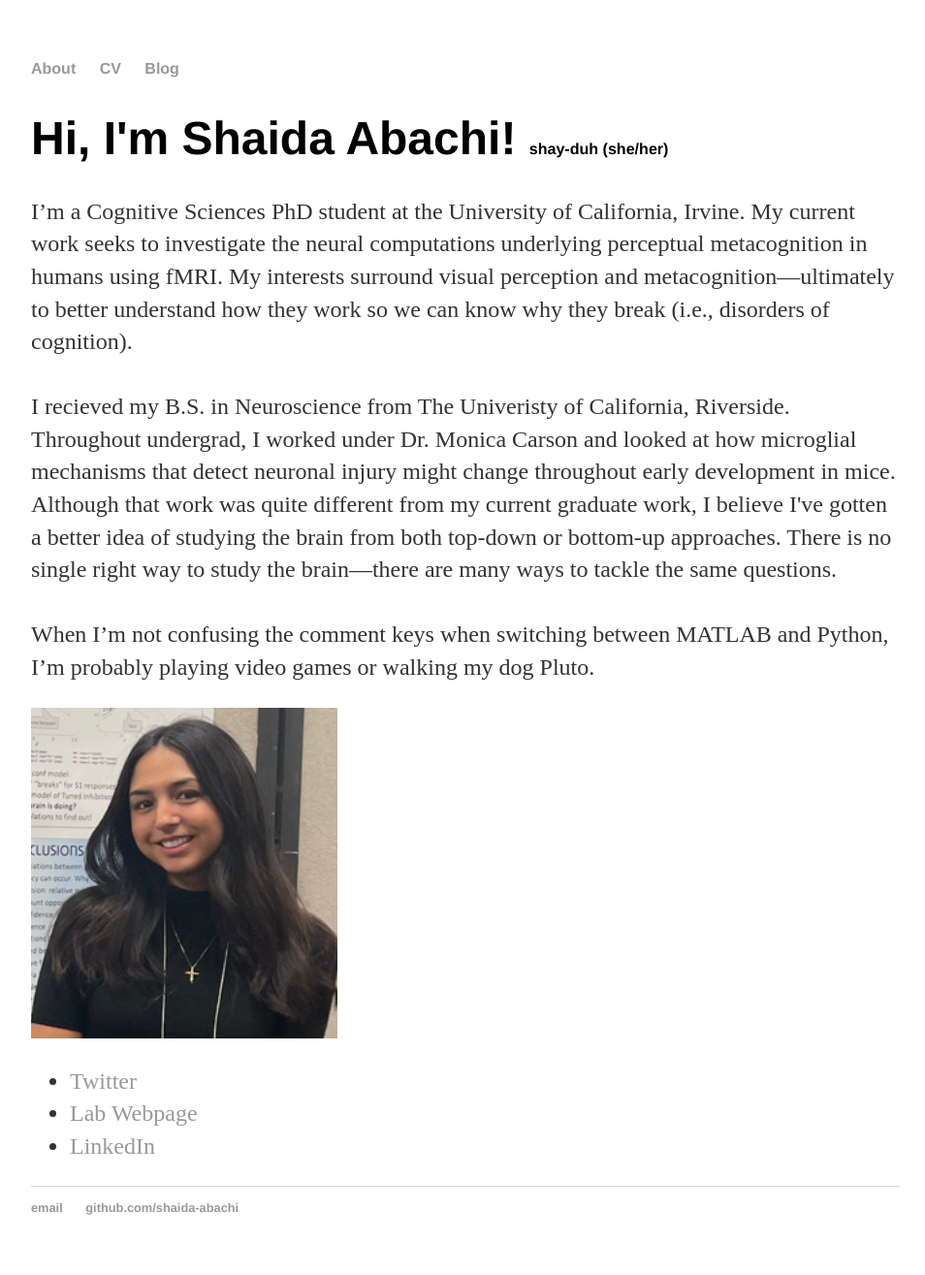
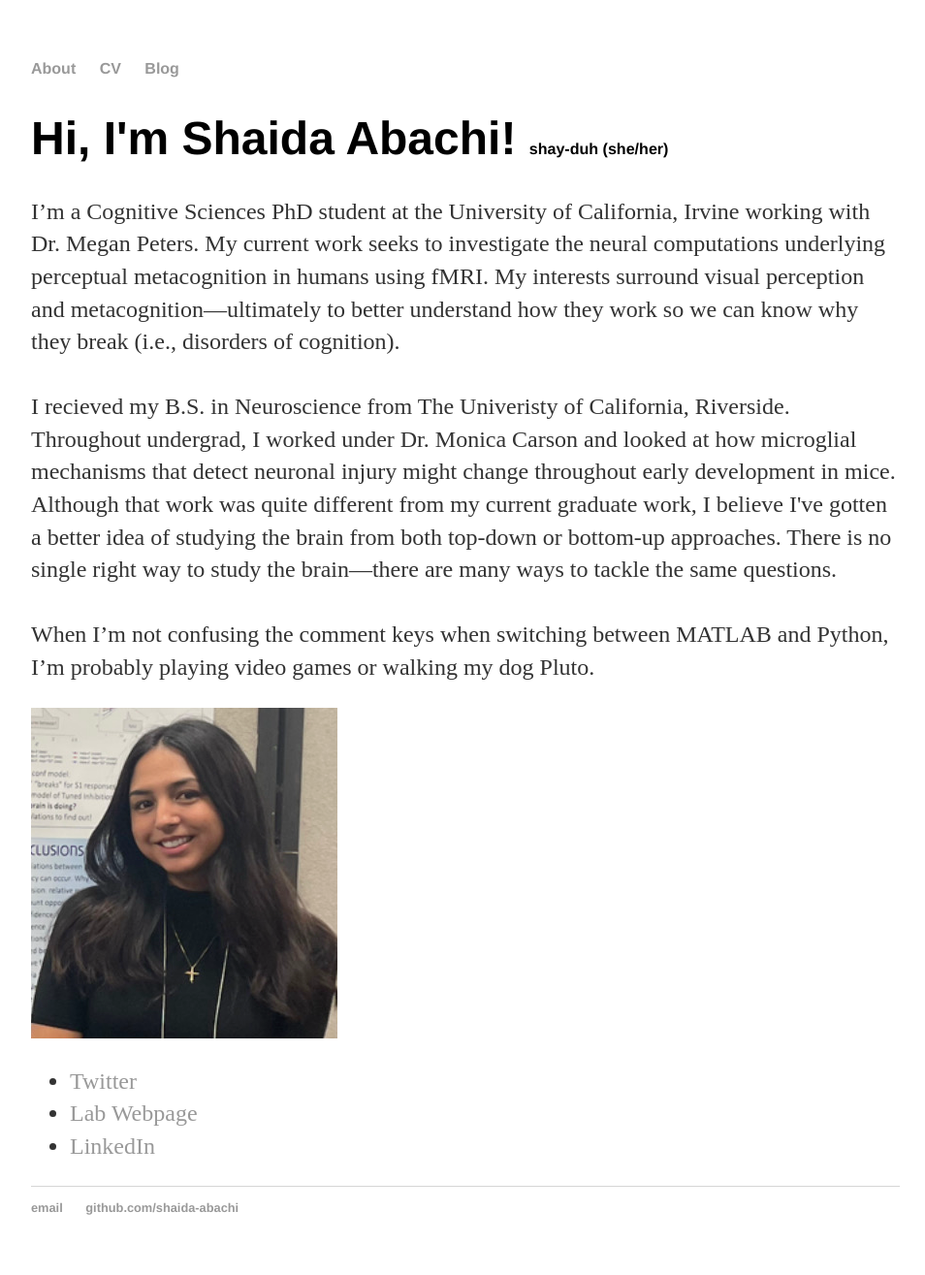
Before and after one commit to shaida-abachi/shaida-abachi.github.io, a Jekyll site: the page built from index.html, in a window 1280 px wide. Shown: the whole page at 97% size, without its empty margins (160-1114 px from the left). Built offline with Jekyll 4.4.1, drawn with Linux system fonts in a browser that asks for light colours.

Commit message:
Update index.html

```diff
--- a/index.html
+++ b/index.html
@@ -6,7 +6,7 @@ title: Shaida Abachi
 		<div class="blurb">
 			<h1>Hi, I'm Shaida Abachi! <small><small><small><small><small><small>shay-duh (she/her)</small></small></small></small></small></small></h1>
 
-			<p>I’m a Cognitive Sciences PhD student at the University of California, Irvine. My current work seeks to investigate the neural computations underlying perceptual metacognition in humans using fMRI.
+			<p>I’m a Cognitive Sciences PhD student at the University of California, Irvine working with Dr. Megan Peters. My current work seeks to investigate the neural computations underlying perceptual metacognition in humans using fMRI.
 				My interests surround visual perception and metacognition—ultimately to better understand how they work so we can know why they break (i.e., disorders of cognition).<br><br>
 
 				I recieved my B.S. in Neuroscience from The Univeristy of California, Riverside. Throughout undergrad, I worked under
```
